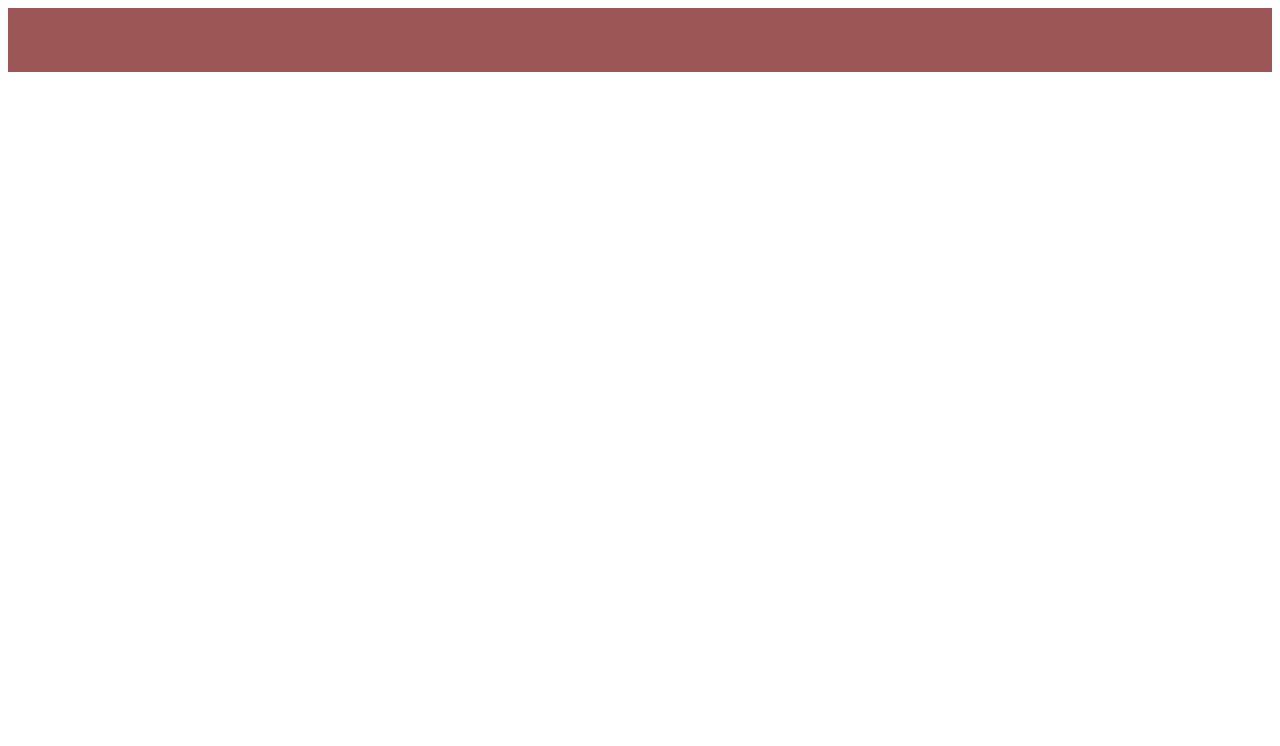
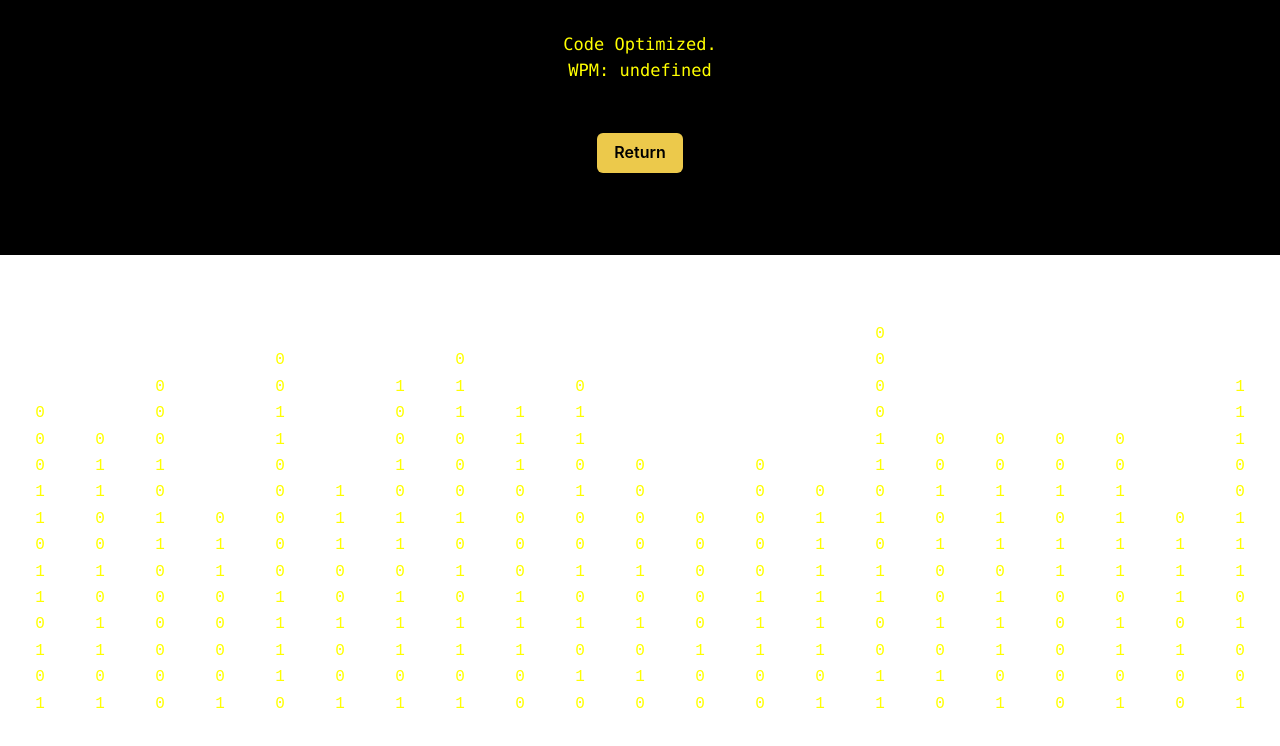
Before and after one commit to arishl/cap-hill-party, a React (Vite) app: page /optimized in a window 1280 px wide. Before the commit this address had no page. Shown: the top 746 px of the page. Built offline with nearby package versions, Linux system fonts and the light colour scheme.

Commit message:
Fixed a bug

```diff
--- a/src/App.jsx
+++ b/src/App.jsx
@@ -4,9 +4,10 @@ import {Button } from '@chakra-ui/react';
 import { Text, Box, Flex, Code, Input } from '@chakra-ui/react';
 import problems from './Problems.json'
 import Cookies from 'js-cookie';
-import MatrixBackground from './matrixBackground';
+import { useNavigate } from 'react-router-dom';
 
 function App() {
+  let history = useNavigate();
   if (Cookies.get('highscorevalue')==null){
     Cookies.set('highscorevalue', 0, { expires: 7 });
   }
@@ -45,8 +46,14 @@ function App() {
       }, 1000);
     }
 
+
     return () => clearInterval(intervalId);
   }, [clicked, finished]);
+  useEffect(()=>{
+    if(clicked && countdown === 0 && !finished){
+      history('/failure');
+    }
+  })
 
   const handleStartClick = () => {
     setFinished(false);
@@ -70,6 +77,7 @@ function App() {
   }; // Change this to your desired correct text
 
   const handleInputChange= (event) => {
+
     if (countdown != 0){
       let correct = false;
       let newChar = event.target.value.slice(-1); // newest character
@@ -106,7 +114,10 @@ function App() {
             setWpmHighscore(Math.floor(charactersTyped/(60-countdown)/4*60));
             setHighscoreName(currentName);
             Cookies.set('highscorename', currentName, { expires: 7 });
+            setDataGathered(parseInt(parseInt(dataGathered) + parseInt(charactersTyped)));
+            Cookies.set('datagathered', dataGathered,{expires: 7});
             Cookies.set('highscorevalue', Math.floor(charactersTyped/(60-countdown)/4*60), { expires: 7 });
+            history('/optimized');
           }
         }
       } else {
--- a/src/completion.jsx
+++ b/src/failure.jsx
@@ -5,7 +5,7 @@ import { Text, Box, Flex, Code, Input } from '@chakra-ui/react';
 import MatrixBackground from './matrixBackground';
 import { Link } from 'react-router-dom';
 
-function CompletionPage() {
+function FailurePage() {
 
 
   return (
@@ -25,4 +25,4 @@ function CompletionPage() {
   );
 }
 
-export default CompletionPage;
+export default FailurePage;
--- a/src/main.jsx
+++ b/src/main.jsx
@@ -9,7 +9,8 @@ import {
   Route,
 } from "react-router-dom";
 import IntroPage from './IntroPage'
-import CompletionPage from './completion'
+import FailurePage from './failure.jsx'
+import OptimizedPage from './optimized.jsx'
 
 const theme = extendTheme({
   styles: {
@@ -26,7 +27,8 @@ ReactDOM.createRoot(document.getElementById('root')).render(
   <Router>
     <Routes>
     <Route path="/intro" element={<ChakraProvider theme={theme}><IntroPage/></ChakraProvider>}/>
-    <Route path="/completion" element={<ChakraProvider theme={theme}><CompletionPage /></ChakraProvider>} />
+    <Route path="/failure" element={<ChakraProvider theme={theme}><FailurePage /></ChakraProvider>} />
+    <Route path="/optimized" element={<ChakraProvider theme={theme}><OptimizedPage /></ChakraProvider>} />
     <Route exact path="/" element={<ChakraProvider theme={theme}><App /></ChakraProvider>} />
     </Routes>
   </Router>
--- /dev/null
+++ b/src/optimized.jsx
@@ -0,0 +1,35 @@
+import { useState, useEffect } from 'react';
+import './App.css'
+import {Button } from '@chakra-ui/react';
+import { Text, Box, Flex, Code, Input } from '@chakra-ui/react';
+import MatrixBackground from './matrixBackground';
+import { Link } from 'react-router-dom';
+import Cookies from 'js-cookie';
+
+function OptimizedPage() {
+
+
+  return (
+    <Box>
+    <Text>
+    <pre style={{ textAlign: 'center', fontSize: '17px', color:'yellow'}}>
+    Code Optimized.
+    </pre>
+    <pre style={{ textAlign: 'center', fontSize: '17px', color:'yellow'}}>
+    {Cookies.get('highscorename')}
+    </pre>
+    <pre style={{ textAlign: 'center', fontSize: '17px', color:'yellow'}}>
+    {'WPM: ' + Cookies.get('highscorevalue')}
+    </pre>
+    </Text>
+    <Link to="/">
+    <Button m = "50px" colorScheme= 'yellow'>
+      Return
+    </Button>
+    </Link>
+    <MatrixBackground color = 'yellow' />
+    </Box>
+  );
+}
+
+export default OptimizedPage;
```
